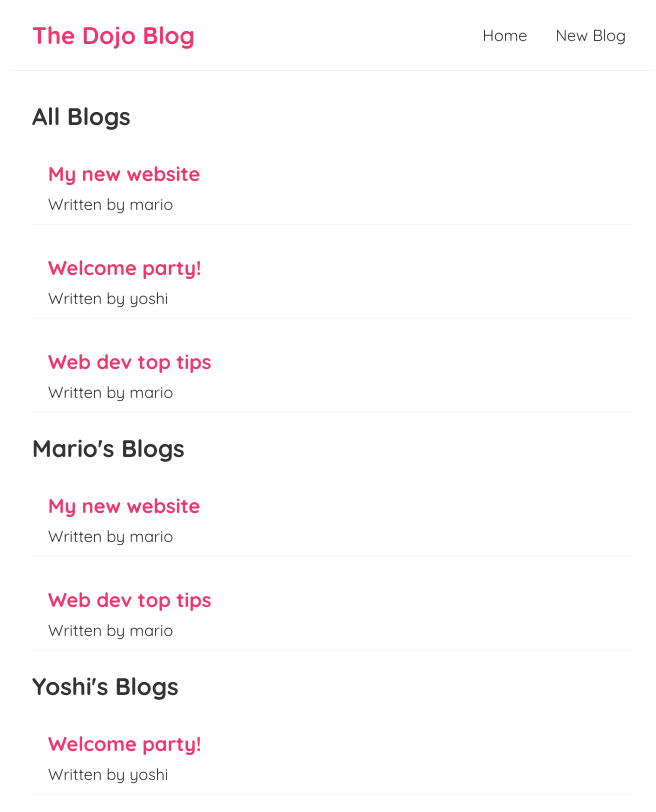
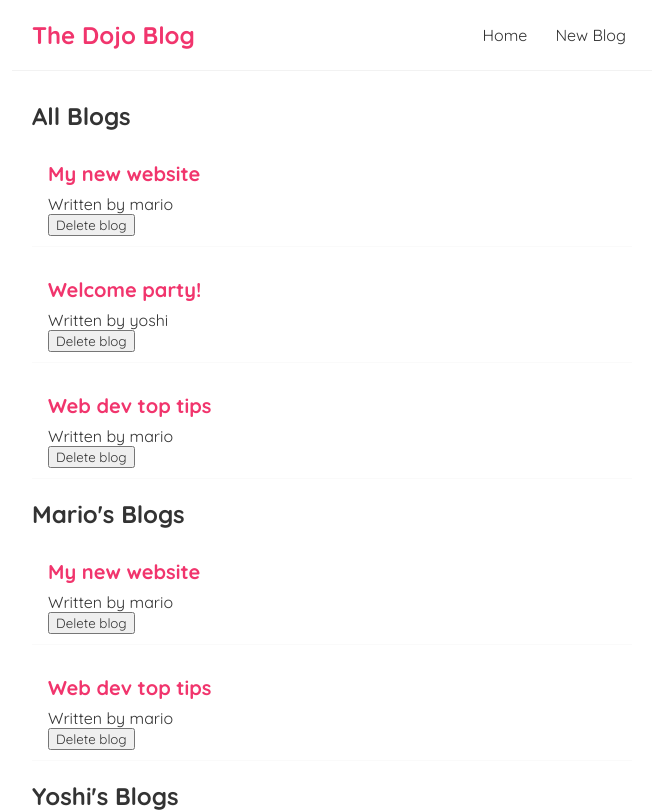
Before and after one commit to IlyaKrapivnoy/react_net_ninja_project, a React (Create React App) app: page / in a window 1280 px wide. Shown: the top 812 px of the page, without its empty margins (308-964 px from the left). Built offline with nearby package versions, Linux system fonts and the light colour scheme.

Commit message:
add handleDelete

```diff
--- a/src/BlogList.jsx
+++ b/src/BlogList.jsx
@@ -1,4 +1,4 @@
-const BlogList = ({ blogs, title }) => {
+const BlogList = ({ blogs, title, handleDelete }) => {
     return (
         <div className='blog-list'>
             <h2>{title}</h2>
@@ -6,6 +6,9 @@
                 <div className='blog-preview' key={blog.id}>
                     <h2>{blog.title}</h2>
                     <p>Written by {blog.author}</p>
+                    <button onClick={() => handleDelete(blog.id)}>
+                        Delete blog
+                    </button>
                 </div>
             ))}
         </div>
--- a/src/Home.jsx
+++ b/src/Home.jsx
@@ -23,16 +23,27 @@
         },
     ]);
 
+    const handleDelete = (id) => {
+        const newBlogs = blogs.filter((blog) => blog.id !== id);
+        setBlogs(newBlogs);
+    };
+
     return (
         <div className='home'>
-            <BlogList blogs={blogs} title='All Blogs' />
+            <BlogList
+                blogs={blogs}
+                title='All Blogs'
+                handleDelete={handleDelete}
+            />
             <BlogList
                 blogs={blogs.filter((blog) => blog.author === 'mario')}
                 title="Mario's Blogs"
+                handleDelete={handleDelete}
             />
             <BlogList
                 blogs={blogs.filter((blog) => blog.author === 'yoshi')}
                 title="Yoshi's Blogs"
+                handleDelete={handleDelete}
             />
         </div>
     );
```
